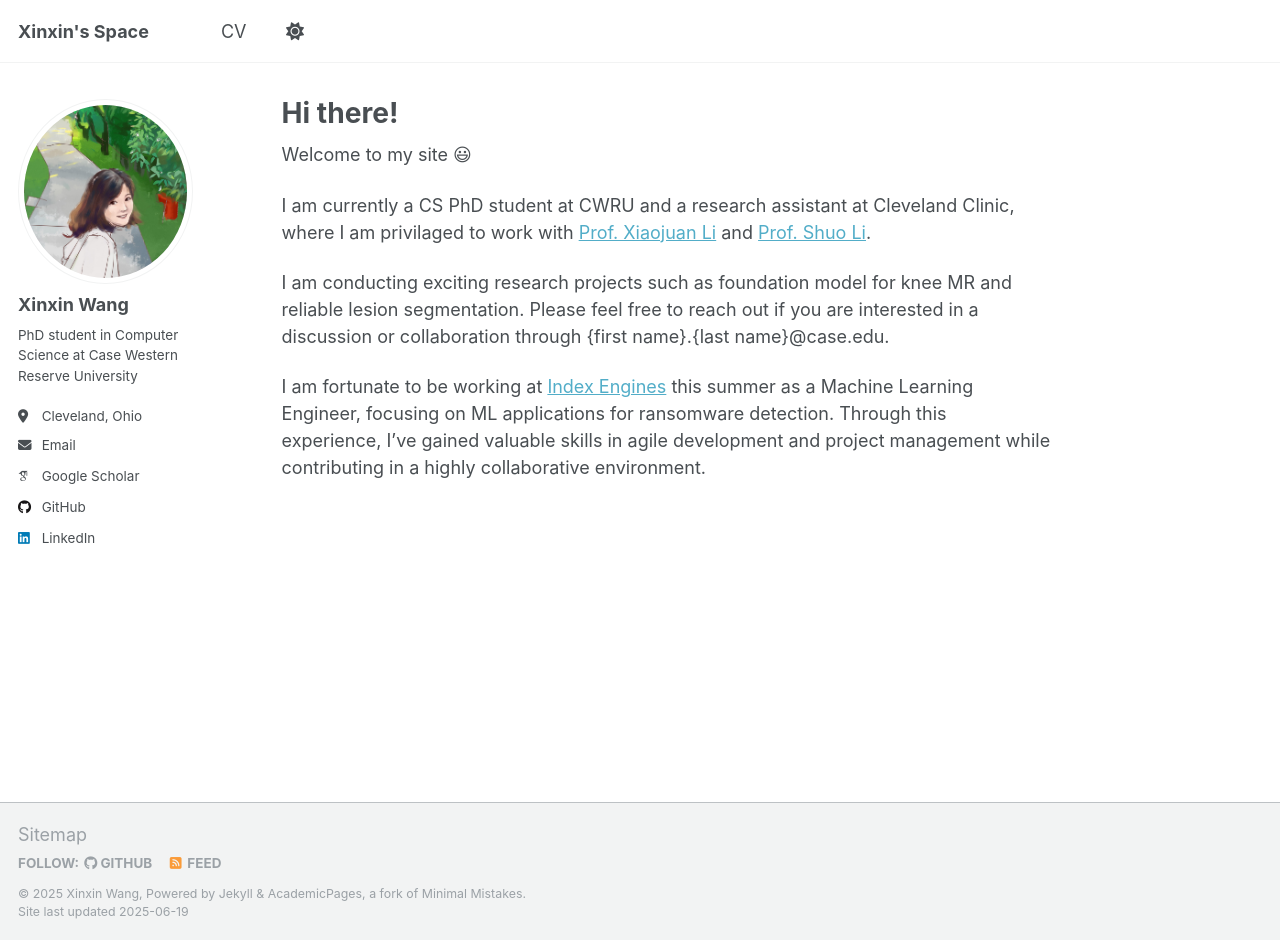
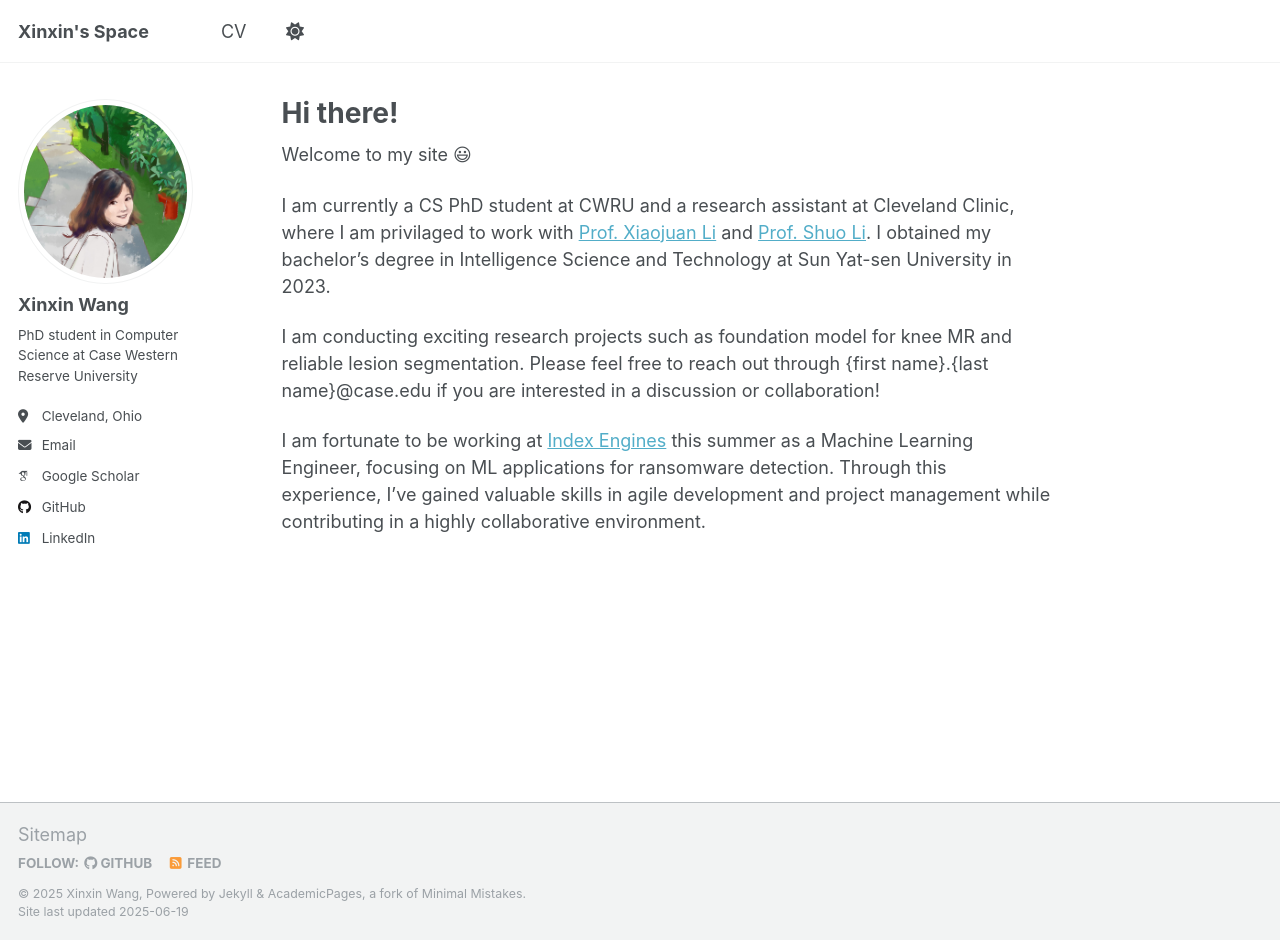
Before and after one commit to xinwxin/xinwxin.github.io, a Jekyll site: the page built from _pages/about.md, in a window 1280 px wide and 940 px high. Built offline with Jekyll 4.4.1, drawn with Linux system fonts in a browser that asks for light colours; emoji names are drawn with the system emoji font; some web fonts are replaced.

Commit message:
initial commit

```diff
--- a/_pages/about.md
+++ b/_pages/about.md
@@ -9,11 +9,22 @@ redirect_from:
 
 Welcome to my site :smiley:
 
-I am currently a CS PhD student at CWRU and a research assistant at Cleveland Clinic, where I am privilaged to work with [Prof. Xiaojuan Li](https://www.lerner.ccf.org/biomedical-engineering/li/) and [Prof. Shuo Li](https://engineering.case.edu/about/school-directory/shuo-li).
+I am currently a CS PhD student at CWRU and a research assistant at Cleveland Clinic, where I am privilaged to work with [Prof. Xiaojuan Li](https://www.lerner.ccf.org/biomedical-engineering/li/) and [Prof. Shuo Li](https://engineering.case.edu/about/school-directory/shuo-li). I obtained my bachelor's degree in Intelligence Science and Technology at Sun Yat-sen University in 2023.
 
-I am conducting exciting research projects such as foundation model for knee MR and reliable lesion segmentation. Please feel free to reach out if you are interested in a discussion or collaboration through {first name}.{last name}@case.edu.
+I am conducting exciting research projects such as foundation model for knee MR and reliable lesion segmentation. Please feel free to reach out through {first name}.{last name}@case.edu if you are interested in a discussion or collaboration!
 
 I am fortunate to be working at [Index Engines](https://indexengines.com/) this summer as a Machine Learning Engineer, focusing on ML applications for ransomware detection. Through this experience, I’ve gained valuable skills in agile development and project management while contributing in a highly collaborative environment.
+
+<!-- Education
+======
+* Ph.D in Computer Science, Case Western Reserve University, 2028 (expected)
+* B.S. in Intelligent Science and Technology, Sun Yat-sen University, 2023
+
+Publications
+======
+  <ul>{% for post in site.publications reversed %}
+    {% include archive-single-cv.html %}
+  {% endfor %}</ul> -->
 
 <!-- This is the front page of a website that is powered by the [Academic Pages template](https://github.com/academicpages/academicpages.github.io) and hosted on GitHub pages. [GitHub pages](https://pages.github.com) is a free service in which websites are built and hosted from code and data stored in a GitHub repository, automatically updating when a new commit is made to the repository. This template was forked from the [Minimal Mistakes Jekyll Theme](https://mmistakes.github.io/minimal-mistakes/) created by Michael Rose, and then extended to support the kinds of content that academics have: publications, talks, teaching, a portfolio, blog posts, and a dynamically-generated CV. You can fork [this template](https://github.com/academicpages/academicpages.github.io) right now, modify the configuration and markdown files, add your own PDFs and other content, and have your own site for free, with no ads! -->
 
```
Also changed, not shown: _pages/cv.md (+3 -3 lines), 2 other files.
